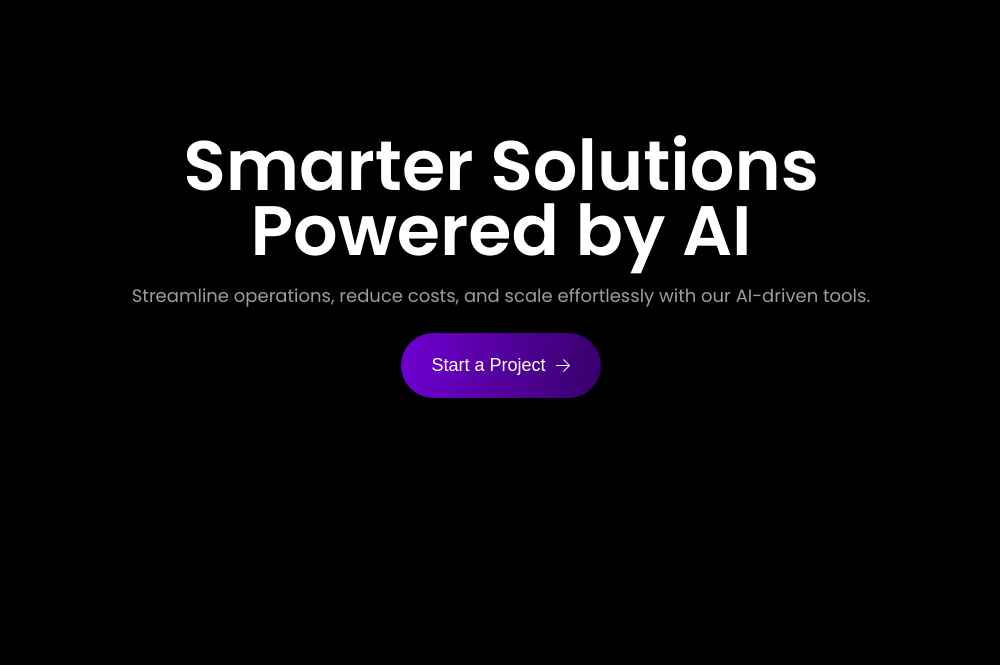
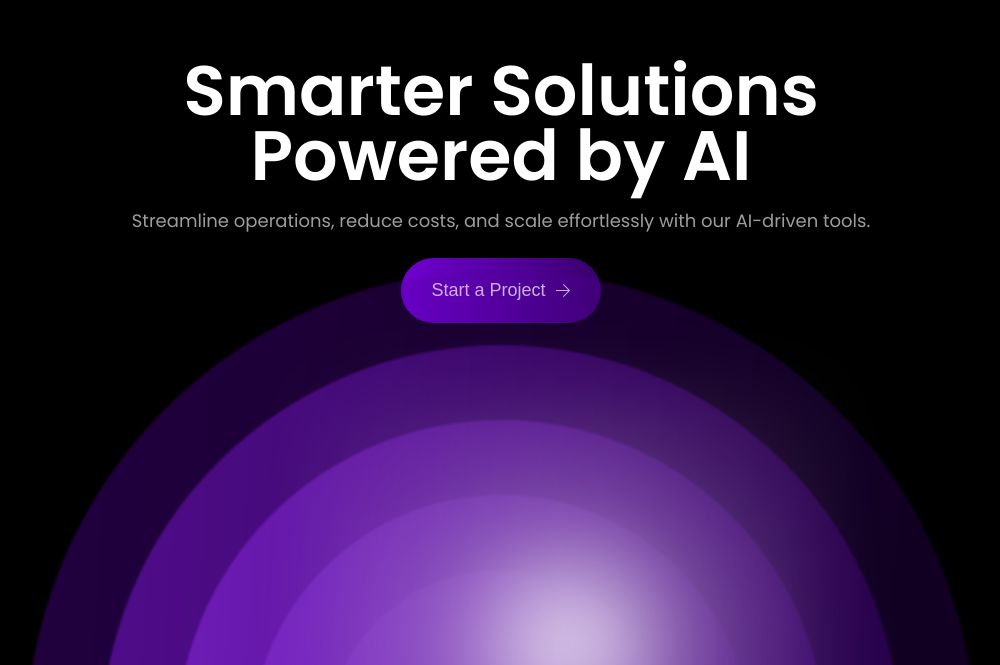
Before and after one commit to SyedAli017/techware-labs-landing, a Next.js app: page / in a window 1280 px wide. Shown: the part 135-800 px from the top of the page, without its empty margins (139-1139 px from the left). Built offline with nearby package versions, Linux system fonts and the light colour scheme.

Commit message:
feat: hero bg content and animation

```diff
--- a/src/components/HeroSection/HeroSection.module.scss
+++ b/src/components/HeroSection/HeroSection.module.scss
@@ -8,6 +8,8 @@
   flex-direction: column;
   justify-content: center;
   align-items: center;
+  position: relative;
+  overflow: hidden;
 
   .heroContent {
     display: flex;
@@ -16,6 +18,7 @@
     align-items: center;
     gap: 25px;
     max-width: 900px;
+    margin-bottom: 150px;
 
     .textContent {
       display: flex;
@@ -75,4 +78,53 @@
       }
     }
   }
+
+  .bgCircles {
+    width: 100%;
+    height: 100%;
+    position: absolute;
+    pointer-events: none;
+
+    .glowBg {
+      position: absolute;
+      top: 65%;
+      left: 35%;
+      width: 520px;
+      height: 520px;
+      transform: translate(-50%, -50%);
+      pointer-events: none;
+      background: radial-gradient(
+        ellipse at center,
+        rgba(255, 255, 255, 0.9) 0%,
+        rgba(255, 255, 255, 0.25) 35%,
+        rgba(255, 255, 255, 0.08) 65%,
+        rgba(255, 255, 255, 0) 100%
+      );
+      filter: blur(35px);
+      opacity: 1;
+      z-index: 100;
+    }
+
+    .circle {
+      position: absolute;
+      border-radius: 50%;
+      opacity: 0.5;
+      top: 110%;
+      left: 50%;
+      transform: translate(-50%, -50%);
+      filter: blur(1px);
+    }
+  }
 }
+
+@keyframes glowPulse {
+  0%,
+  100% {
+    opacity: 0.45;
+    filter: blur(34px);
+  }
+  50% {
+    opacity: 0.7;
+    filter: blur(40px);
+  }
+}
--- a/src/components/HeroSection/HeroSection.tsx
+++ b/src/components/HeroSection/HeroSection.tsx
@@ -4,17 +4,105 @@ import Image from "next/image";
 import rightArrow from "@/assets/hero-section/right-arrow.svg";
 import { motion } from "framer-motion";
 import { fadeUp } from "@/utils/framer";
+import { useEffect, useState } from "react";
 import styles from "./HeroSection.module.scss";
 
 const HeroSection = () => {
+  const [glowVisible, setGlowVisible] = useState(false);
+
+  const circles = [
+    {
+      size: 350,
+      gradient: "linear-gradient(93.64deg, #d0a8f2 2.99%, #32005f 110.75%)",
+      opacity: 0.9,
+    },
+    {
+      size: 500,
+      gradient: "linear-gradient(93.64deg, #b27ce2 2.99%, #32005f 110.75%)",
+      opacity: 0.7,
+    },
+    {
+      size: 650,
+      gradient: "linear-gradient(93.64deg, #a54ef1 2.99%, #32005f 110.75%)",
+      opacity: 0.6,
+    },
+    {
+      size: 800,
+      gradient: "linear-gradient(93.64deg, #8826de 2.99%, #32005f 110.75%)",
+      opacity: 0.5,
+    },
+    {
+      size: 950,
+      gradient: "linear-gradient(93.64deg, #6e00cf 2.99%, #32005f 110.75%)",
+      opacity: 0.3,
+    },
+  ];
+
+  const [pos, setPos] = useState({ x: 0, y: 0 });
+
+  useEffect(() => {
+    const handleMove = (e: MouseEvent) => {
+      setPos({
+        x: (e.clientX - window.innerWidth / 2) / 100,
+        y: (e.clientY - window.innerHeight / 2) / 100,
+      });
+    };
+    window.addEventListener("mousemove", handleMove);
+    return () => window.removeEventListener("mousemove", handleMove);
+  }, []);
+
   return (
     <section className={styles.heroSection}>
+      <div className={styles.bgCircles}>
+        <motion.div
+          className={styles.glowBg}
+          initial={{ opacity: 0, scale: 0.9 }}
+          animate={glowVisible ? { opacity: 1, scale: 1 } : {}}
+          transition={{
+            duration: 1.2,
+            ease: [0.23, 1, 0.32, 1],
+          }}
+        />
+
+        {circles.map((c, i) => (
+          <motion.div
+            key={i}
+            className={styles.circle}
+            style={{
+              width: c.size,
+              height: c.size,
+              background: c.gradient,
+              opacity: c.opacity,
+            }}
+            initial={{
+              scale: 0.6,
+              opacity: 0,
+              transform: "translate(-50%, 80%)",
+            }}
+            animate={{
+              scale: 1,
+              opacity: c.opacity,
+              transform: `translate(calc(-50% + ${
+                pos.x * (16 - i * 3)
+              }px), calc(-50% + ${pos.y * (16 - i * 3)}px))`,
+            }}
+            transition={{
+              duration: 1,
+              delay: i * 0.25,
+              ease: [0.23, 1, 0.32, 1],
+            }}
+            onAnimationComplete={() => {
+              if (i === circles.length - 1) setGlowVisible(true);
+            }}
+          />
+        ))}
+      </div>
+
       <div className={styles.heroContent}>
         <div className={styles.textContent}>
           <motion.h1 className={styles.heroTitle} {...fadeUp(0)}>
             Smarter Solutions Powered by AI
           </motion.h1>
-
           <motion.p className={styles.heroDesc} {...fadeUp(0.15)}>
             Streamline operations, reduce costs, and scale effortlessly with our
             AI-driven tools.
```
